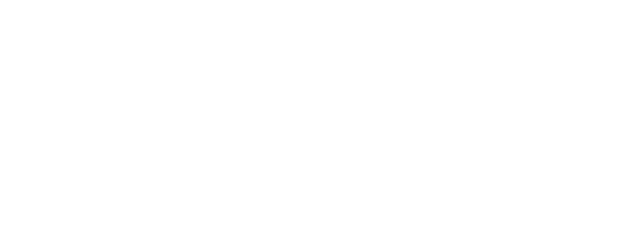
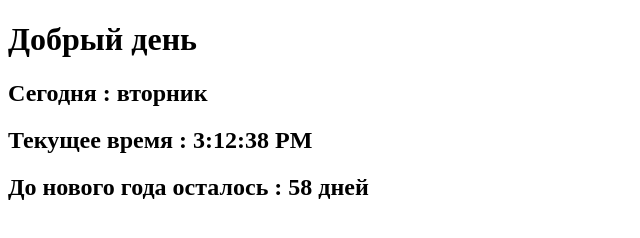
Before and after one commit to gsa21076/learn-JS, a plain HTML site: page lesson_18_2/index.html in a window 1280 px wide. Shown: the whole page, without its empty margins (0-640 px from the left). Drawn offline with Linux system fonts and the light colour scheme.

Commit message:
fix script.jsубрал console.log

```diff
--- a/lesson_18_2/index.html
+++ b/lesson_18_2/index.html
@@ -4,7 +4,7 @@
   <meta charset="UTF-8">
   <meta name="viewport" content="width=device-width, initial-scale=1.0">
   <title>New Year</title>
-  <script src='script1.js' defer></script>
+  <script src='script.js' defer></script>
 </head>
 <body>
   <h1 class='hello'> </h1>
--- /dev/null
+++ b/lesson_18_2/script.js
@@ -0,0 +1,68 @@
+window.addEventListener('DOMContentLoaded', () => {
+  'use strict';
+  //Timer
+  function countTimer(deadLine) {
+    const hello = document.querySelector('.hello'),
+      today = document.querySelector('.today'),
+      timeNow = document.querySelector('.time-now'),
+      newYear = document.querySelector('.new-year');
+
+    const addZero = (n) => n < 10 ? '0' + n : n;
+
+    function getTimeRemaining() {
+      let dateStop = new Date(deadLine).getTime(),
+        dateNow = new Date().getTime(),
+        dateHours = new Date().getHours(),
+        dateMinuts = new Date().getMinutes(),
+        dateSeconds = new Date().getSeconds(),
+        dateWeek = new Date().getDay(),
+        dateToday = new Date(),
+        timeRemaining = (dateStop - dateNow) / 1000,
+        days = addZero(Math.floor(timeRemaining / 60 / 60 / 24));
+      return { days, dateHours, dateMinuts, dateSeconds, dateWeek, dateToday };
+    }
+
+
+    const getHello = (time) => {
+      if (time >= 0 && time < 6) {
+        hello.textContent = 'Доброй ночи';
+      }
+      if (time >= 6 && time < 12) {
+        hello.textContent = 'Доброе уторо';
+      }
+      if (time >= 12 && time < 18) {
+        hello.textContent = 'Добрый день';
+      }
+      if (time >= 18 && time < 24) {
+        hello.textContent = 'Добрый вечер';
+      }
+    };
+
+    const getDayWeek = (weekDay) => {
+      const week = ['воскресенье', 'понедельник', 'вторник', 'среда', 'четверг', 'пятница', 'суббота'];
+      today.textContent = `Сегодня : ${week[weekDay]}`;
+    };
+
+    const getToday = (dateToday) => {
+      timeNow.textContent = `Текущее время : ${dateToday.toLocaleTimeString('en')}`;
+    };
+
+    const getNewYear = (year) => {
+      newYear.textContent = `До нового года осталось : ${year} дней`;
+    };
+
+    function updateClock() {
+      let timer = getTimeRemaining();
+      getHello(timer.dateHours)
+      getDayWeek(timer.dateWeek);
+      getToday(timer.dateToday);
+      getNewYear(timer.days);
+    }
+
+    let idInterval = setInterval(updateClock, 1000);
+
+
+  }
+  countTimer('2021');
+
+});
```
